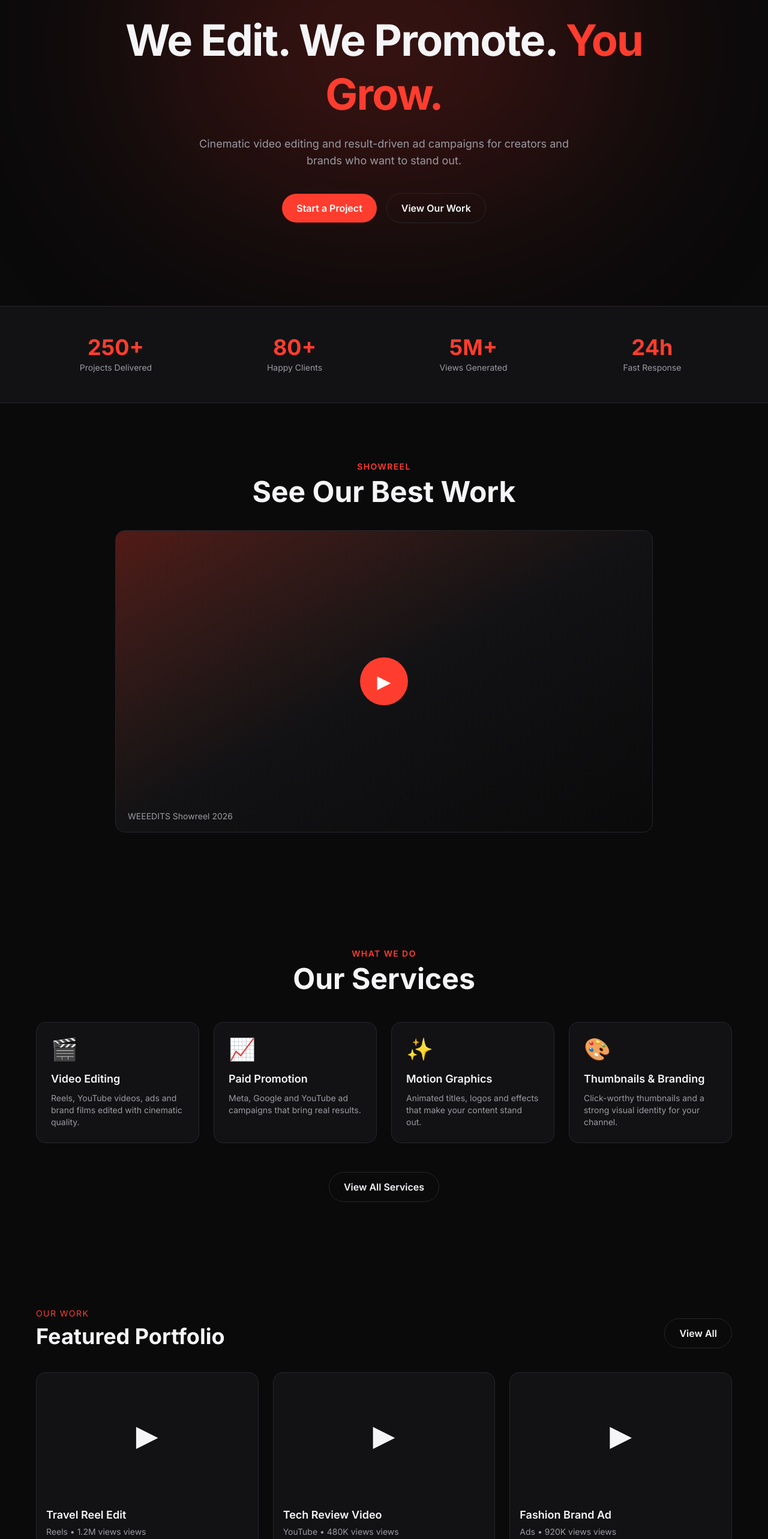
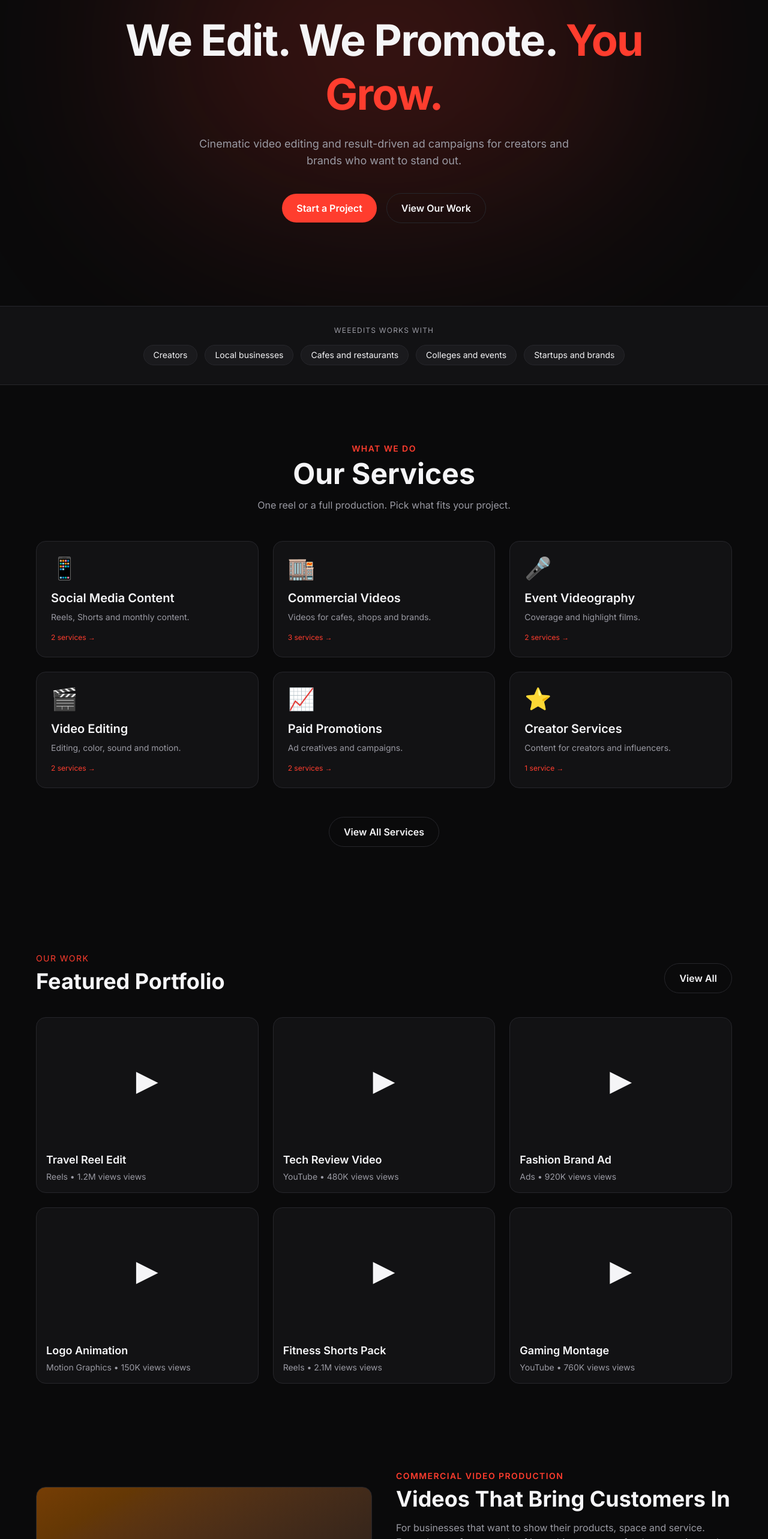
Before and after one commit to ayushpatell-hub/WEEEDITS, a Next.js app in the folder client/: page / in a window 1280 px wide. Shown: the part 234-2800 px from the top of the page at 60% size. Built offline with nearby package versions, Linux system fonts and the light colour scheme; no server answers.

Commit message:
Add home page service sections

```diff
--- a/client/src/app/page.tsx
+++ b/client/src/app/page.tsx
@@ -1,19 +1,27 @@
 import Hero from "@/components/home/Hero";
-import Stats from "@/components/home/Stats";
-import Showreel from "@/components/home/Showreel";
-import ServicesPreview from "@/components/home/ServicesPreview";
 import FeaturedPortfolio from "@/components/home/FeaturedPortfolio";
 import Testimonials from "@/components/home/Testimonials";
 import CTA from "@/components/home/CTA";
+import {
+  TrustStrip,
+  CategoryServices,
+  CommercialSection,
+  EventsSection,
+  EditingSection,
+  PromotionsSection,
+} from "@/components/home/HomeSections";
 
 export default function Home() {
   return (
     <>
       <Hero />
-      <Stats />
-      <Showreel />
-      <ServicesPreview />
+      <TrustStrip />
+      <CategoryServices />
       <FeaturedPortfolio />
+      <CommercialSection />
+      <EventsSection />
+      <EditingSection />
+      <PromotionsSection />
       <Testimonials />
       <CTA />
     </>
--- /dev/null
+++ b/client/src/components/home/HomeSections.tsx
@@ -0,0 +1,229 @@
+import Link from "next/link";
+import { categories, services } from "@/data/services";
+
+export function TrustStrip() {
+  const items = [
+    "Creators",
+    "Local businesses",
+    "Cafes and restaurants",
+    "Colleges and events",
+    "Startups and brands",
+  ];
+  return (
+    <section className="border-y border-border bg-surface">
+      <div className="container-x py-8 text-center">
+        <p className="text-xs uppercase tracking-widest text-muted">
+          WEEEDITS works with
+        </p>
+        <div className="mt-4 flex flex-wrap justify-center gap-3">
+          {items.map((i) => (
+            <span
+              key={i}
+              className="rounded-full border border-border bg-surface-2 px-4 py-1.5 text-sm text-foreground"
+            >
+              {i}
+            </span>
+          ))}
+        </div>
+      </div>
+    </section>
+  );
+}
+
+const categoryInfo: Record<string, { emoji: string; text: string }> = {
+  "Social Media Content": { emoji: "📱", text: "Reels, Shorts and monthly content." },
+  "Commercial Videos": { emoji: "🏬", text: "Videos for cafes, shops and brands." },
+  "Event Videography": { emoji: "🎤", text: "Coverage and highlight films." },
+  "Video Editing": { emoji: "🎬", text: "Editing, color, sound and motion." },
+  "Paid Promotions": { emoji: "📈", text: "Ad creatives and campaigns." },
+  "Creator Services": { emoji: "⭐", text: "Content for creators and influencers." },
+};
+
+export function CategoryServices() {
+  const list = categories.filter((c) => c !== "All Services");
+  return (
+    <section className="container-x py-24">
+      <div className="mb-12 text-center">
+        <p className="mb-2 text-sm font-semibold uppercase tracking-widest text-accent">
+          What We Do
+        </p>
+        <h2 className="font-display text-3xl font-bold md:text-5xl">
+          Our Services
+        </h2>
+        <p className="mx-auto mt-4 max-w-2xl text-muted">
+          One reel or a full production. Pick what fits your project.
+        </p>
+      </div>
+
+      <div className="grid gap-6 sm:grid-cols-2 lg:grid-cols-3">
+        {list.map((c) => {
+          const count = services.filter((s) => s.category === c).length;
+          return (
+            <Link
+              key={c}
+              href="/services"
+              className="card group p-6 transition hover:border-accent"
+            >
+              <div className="text-4xl transition-transform duration-300 group-hover:scale-110">
+                {categoryInfo[c]?.emoji}
+              </div>
+              <h3 className="mt-4 font-display text-xl font-semibold">{c}</h3>
+              <p className="mt-2 text-sm text-muted">{categoryInfo[c]?.text}</p>
+              <p className="mt-4 text-xs text-accent">
+                {count} service{count > 1 ? "s" : ""} →
+              </p>
+            </Link>
+          );
+        })}
+      </div>
+
+      <div className="mt-12 text-center">
+        <Link href="/services" className="btn-outline">
+          View All Services
+        </Link>
+      </div>
+    </section>
+  );
+}
+
+type ShowcaseProps = {
+  label: string;
+  title: string;
+  text: string;
+  points: string[];
+  note?: string;
+  emoji: string;
+  gradient: string;
+  cta: string;
+  href: string;
+  reverse?: boolean;
+};
+
+function Showcase({
+  label,
+  title,
+  text,
+  points,
+  note,
+  emoji,
+  gradient,
+  cta,
+  href,
+  reverse,
+}: ShowcaseProps) {
+  return (
+    <section className="container-x py-16">
+      <div className="grid items-center gap-10 md:grid-cols-2">
+        <div className={reverse ? "md:order-2" : ""}>
+          <div
+            className={`flex aspect-video items-center justify-center overflow-hidden rounded-2xl border border-border bg-gradient-to-br ${gradient}`}
+          >
+            <span className="text-7xl">{emoji}</span>
+          </div>
+        </div>
+
+        <div>
+          <p className="mb-2 text-sm font-semibold uppercase tracking-widest text-accent">
+            {label}
+          </p>
+          <h2 className="font-display text-3xl font-bold md:text-4xl">{title}</h2>
+          <p className="mt-4 text-muted">{text}</p>
+          <ul className="mt-5 space-y-2 text-sm">
+            {points.map((p) => (
+              <li key={p}>
+                <span className="mr-2 text-accent">•</span>
+                {p}
+              </li>
+            ))}
+          </ul>
+          {note && <p className="mt-4 text-xs text-muted">{note}</p>}
+          <Link href={href} className="btn-primary mt-6">
+            {cta}
+          </Link>
+        </div>
+      </div>
+    </section>
+  );
+}
+
+export function CommercialSection() {
+  return (
+    <Showcase
+      label="Commercial Video Production"
+      title="Videos That Bring Customers In"
+      text="For businesses that want to show their products, space and service. Example: a cafe gets reels of its ambience, menu, food preparation and customer experience."
+      points={[
+        "Restaurants, cafes, gyms, salons and clothing stores",
+        "Hotels, coaching institutes, colleges and startups",
+        "Brand films, product demos and property showcases",
+      ]}
+      note="Packages can include planning, shooting, editing, music, captions and delivery. What is included depends on the package."
+      emoji="☕"
+      gradient="from-amber-600/50 to-zinc-900"
+      cta="Discuss Your Project"
+      href="/contact?service=Business%20and%20Product%20Promotion"
+    />
+  );
+}
+
+export function EventsSection() {
+  return (
+    <Showcase
+      reverse
+      label="Event Videography"
+      title="Your Event, Told as a Film"
+      text="From college fests to corporate launches, we cover the moments and turn them into a highlight film and short reels."
+      points={[
+        "Fests, farewells, concerts, conferences and sports events",
+        "Birthdays, engagements and private celebrations",
+        "Highlight film, event reels and speaker clips",
+      ]}
+      note="Crew size, shooting hours, deliverables and turnaround depend on the project."
+      emoji="🎤"
+      gradient="from-purple-600/50 to-zinc-900"
+      cta="Book Event Coverage"
+      href="/contact?service=College%20and%20Cultural%20Events"
+    />
+  );
+}
+
+export function EditingSection() {
+  return (
+    <Showcase
+      label="Editing Studio"
+      title="Send Your Footage. Get a Finished Video."
+      text="Already have the footage? Our editing studio handles the rest, remotely."
+      points={[
+        "Reels, Shorts and YouTube long-form",
+        "Podcasts, interviews and documentaries",
+        "Color grading, motion graphics, captions and sound",
+      ]}
+      note="Remote editing means you provide the footage. Production means our team also films."
+      emoji="🎬"
+      gradient="from-red-700/50 to-zinc-900"
+      cta="Get Editing Help"
+      href="/contact?service=YouTube%20and%20Long-Form%20Editing"
+    />
+  );
+}
+
+export function PromotionsSection() {
+  return (
+    <Showcase
+      reverse
+      label="Paid Promotions"
+      title="Creative Ads, Managed Clearly"
+      text="We plan campaigns and make the ad creatives for Instagram, Facebook and YouTube."
+      points={[
+        "Campaign planning and ad creatives",
+        "Product launch and local awareness campaigns",
+        "Performance reporting",
+      ]}
+      note="Our fee is separate from your ad budget. We do not guarantee sales, views or leads."
+      emoji="📈"
+      gradient="from-blue-600/50 to-zinc-900"
+      cta="Plan a Campaign"
+      href="/contact?service=Paid%20Social%20Campaigns"
+    />
+  );
+}
```
